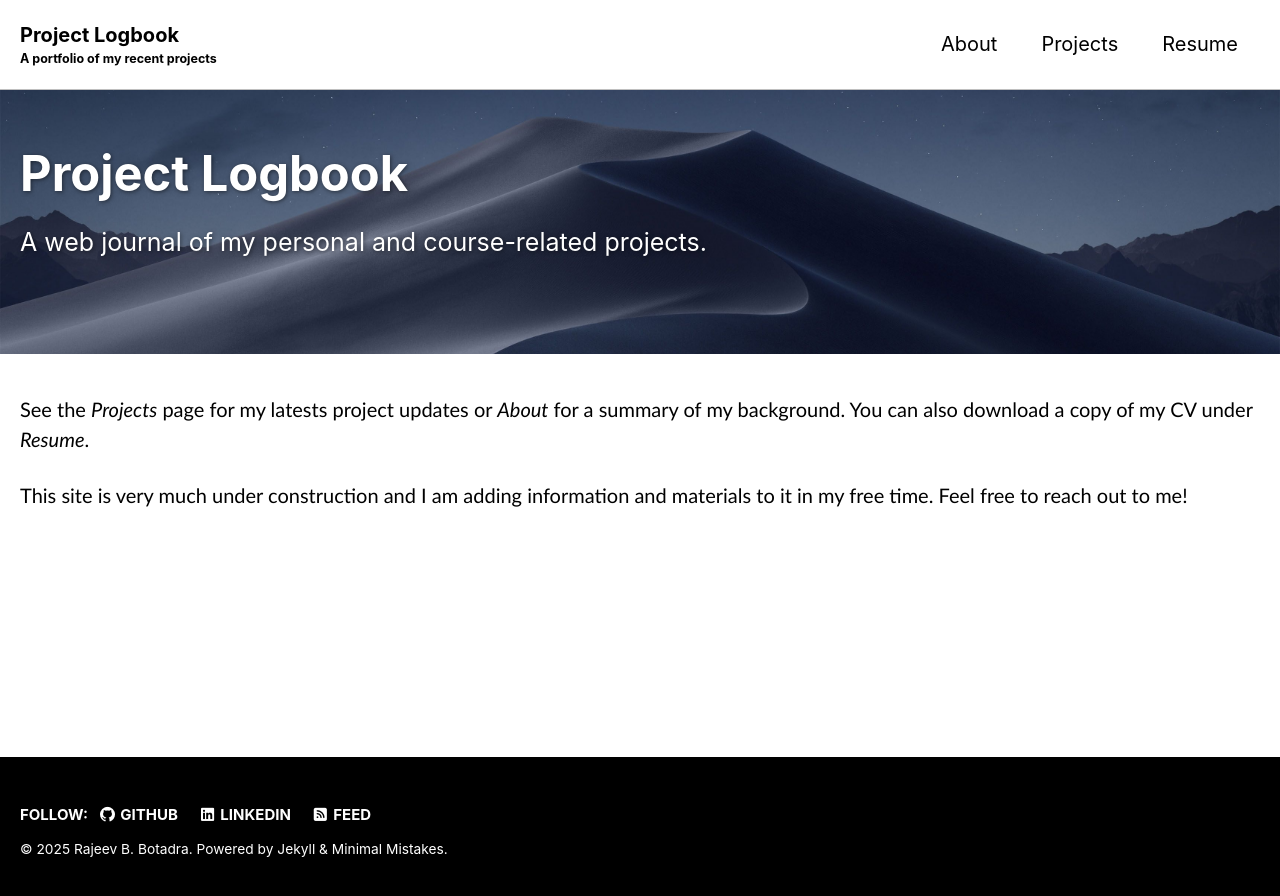
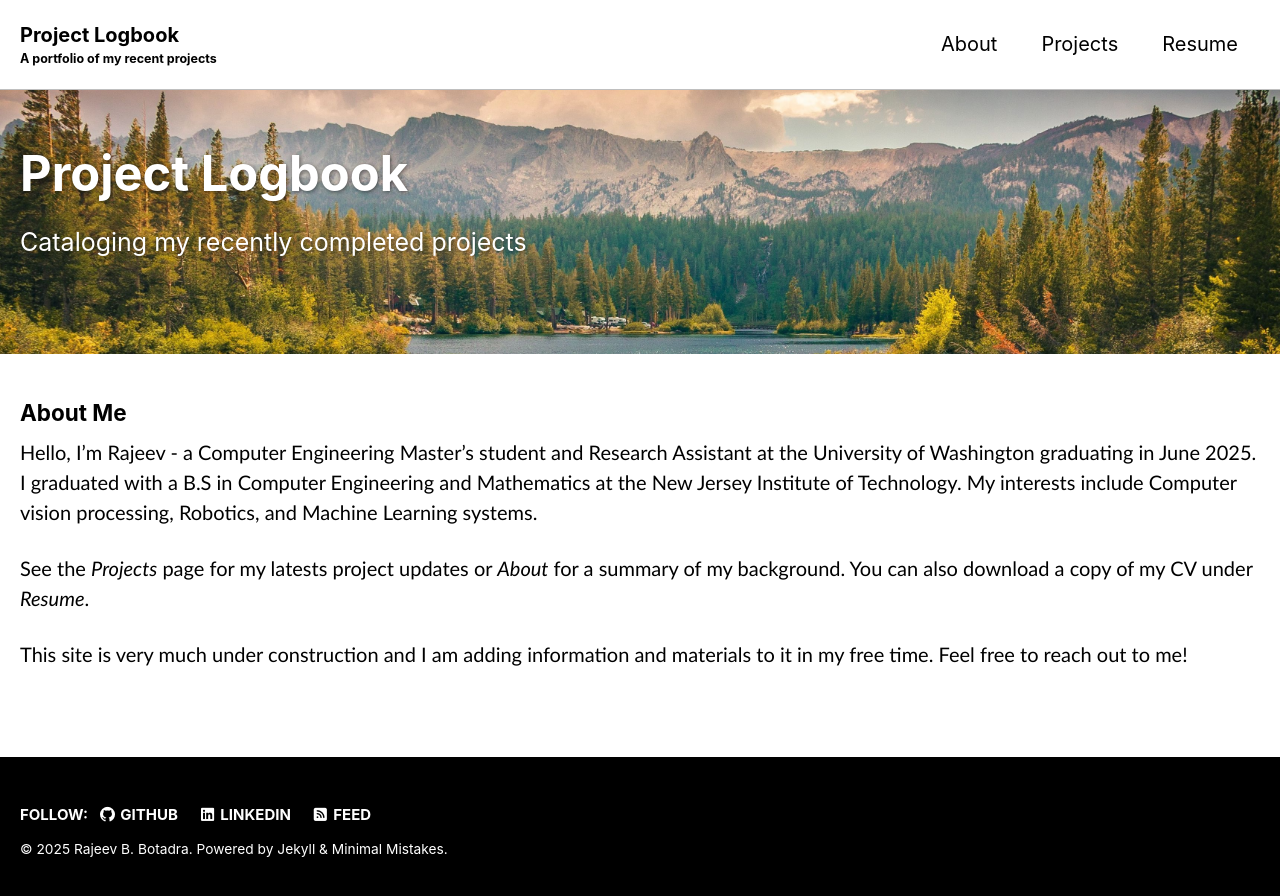
Before and after one commit to RajeevBotadra/RajeevBotadra.github.io, a Jekyll site: the page built from index.md, in a window 1280 px wide. Shown: the top 896 px of the page. Built offline with Jekyll 4.4.1, drawn with Linux system fonts in a browser that asks for light colours; cached includes are drawn as plain includes.

Commit message:
Updated landing page

```diff
--- a/_posts/2024-09-22-A-Wildfire-Response-Drone.markdown
+++ b/_posts/2024-09-22-A-Wildfire-Response-Drone.markdown
@@ -28,6 +28,6 @@ drops.
 The drone consists of a Pixhawk computer for flight control, an Nvidia Jetson Nano companion computer for real-time object detection, a Full-HD camera, telemetry sensors, a Lithium battery, a radio transmitter-receiver, and a propulsion system (including propellers, electronic speed circuits, motors). The Nano uses a fine-tuned
 Mask R-CNN model for real-time object detection and semantic segmentation from the camera feed. The
 model was tuned on manually annotated video data from drone flyovers of wildfires and detects smoke and
-fires (classifying them and creating bounding boxes around the region). The model achieves 95% accuracy in classifying fire and smoke and 87% accuracy in producing appropriate bounding boxes around the regions of interest (fire, smoke). The drone has been tested working in manual flight mode (with a remote-control) and pre-planned mode (follow pre-planned trajectories) with ongoing testing in autonomous mode (flight controlled by Jetson Nano according to camera, GPS, and accelerometer data.
+fires (classifying them and creating bounding boxes around the region). The model achieves 95% accuracy in classifying fire and smoke and 87% accuracy in producing appropriate bounding boxes around the regions of interest (fire, smoke). The drone has been tested working in manual flight mode (with a remote-control) and pre-planned mode (follow pre-planned trajectories) with ongoing testing in autonomous mode (flight controlled by Jetson Nano according to camera, GPS, and accelerometer data).
 
-![MaskRCNN Two-Shot Semantic Segmentation](/assets/images/posts/wildfire-response-drone/ECE417_MASKRCNN_A.PNG)
+![MaskRCNN Two-Shot Semantic Segmentation](/assets/images/posts/wildfire-response-drone/ECE417_MaskRCNN_A.PNG)
--- a/index.md
+++ b/index.md
@@ -6,8 +6,8 @@ layout: splash
 permalink: /
 header:
   overlay_color: "#5e616c"
-  overlay_image: /assets/images/AZ.jpg
-excerpt: A web journal of my personal and course-related projects.
+  overlay_image: /assets/images/RDR.jpg
+excerpt: Cataloging my recently completed projects
 # feature_row:
 #   - image_path: /assets/images/mm-customizable-feature.png
 #     alt: "Projects"
@@ -23,6 +23,10 @@ excerpt: A web journal of my personal and course-related projects.
     font-size: 20px;
   }
 </style>
+
+### About Me
+Hello, I'm Rajeev - a Computer Engineering Master's student and Research Assistant at the University of Washington graduating in June 2025. I graduated with a B.S in Computer Engineering and Mathematics at the New Jersey Institute of Technology. My interests include Computer vision processing, Robotics, and Machine Learning systems.
+
 See the *Projects* page for my latests project updates or *About* for a summary of my background. You can also download a copy of my CV under *Resume*.
 
 This site is very much under construction and I am adding information and materials to it in my free time. Feel free to reach out to me!
```
Also changed, not shown: _pages/about.md (+1 -4 lines).
